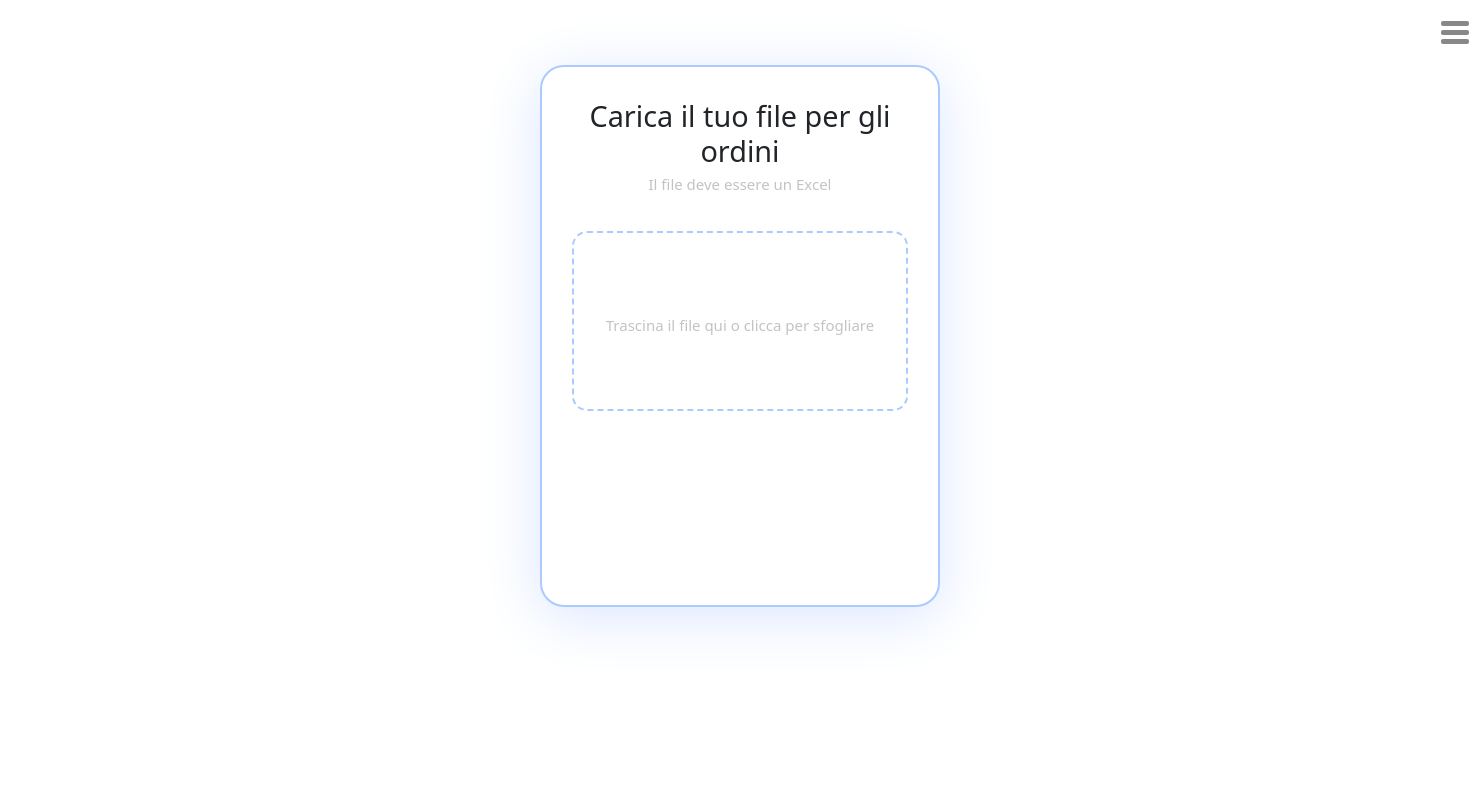
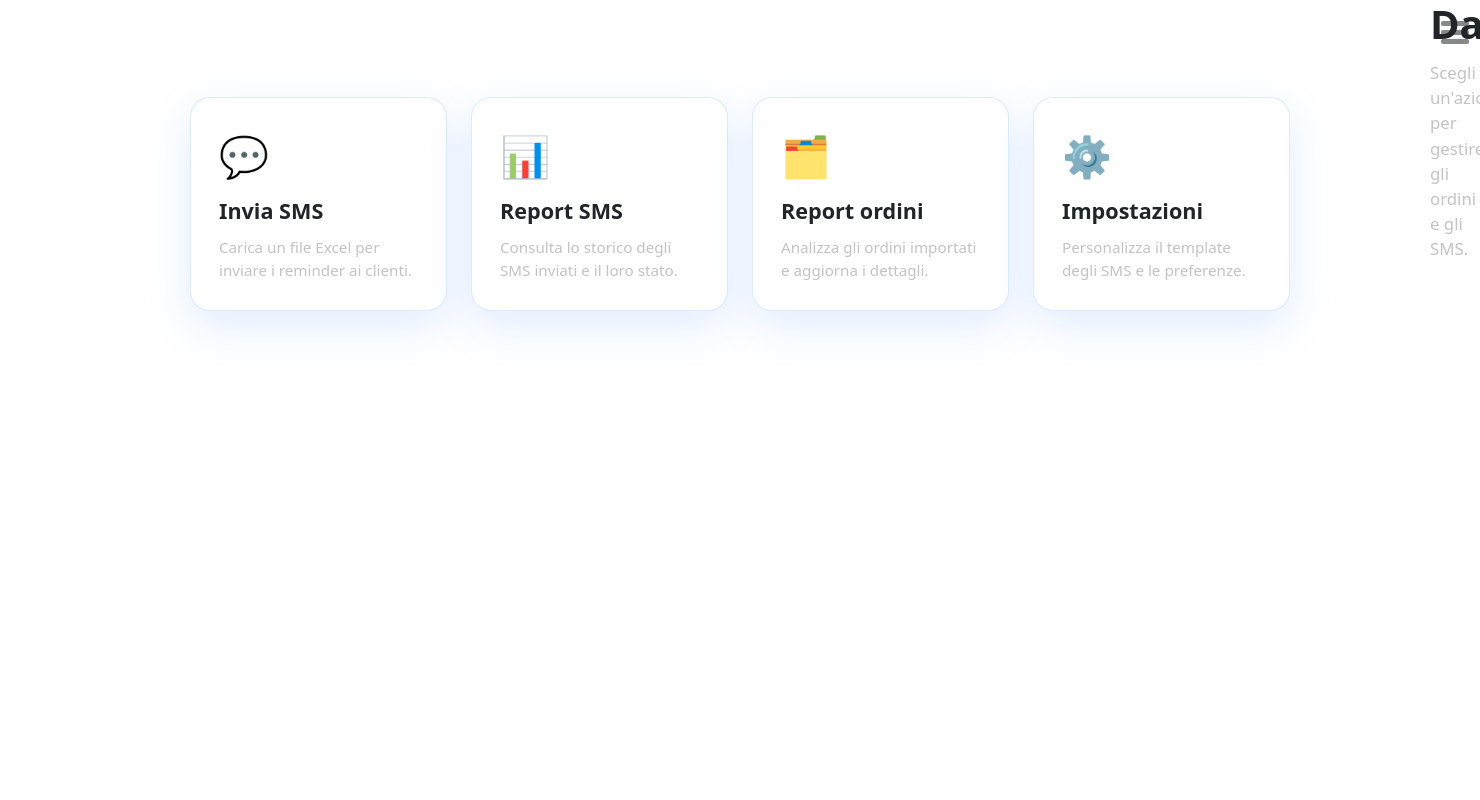
Before and after one commit to Gigibit/daniel, a Flask app: page / in a window 1480 px wide; the page is wider, and only the part inside the window is pictured. Run offline with Flask 3, Linux system fonts and the light colour scheme.

Commit message:
Create dashboard home and send SMS route

```diff
--- a/static/style.css
+++ b/static/style.css
@@ -13,7 +13,7 @@
     --clr-light-blue: rgb(171, 202, 255);
   }
 
-  body {
+body {
     margin: 0;
     margin-top: 65px!important;
     padding: 0;
@@ -24,12 +24,97 @@
     justify-content: center;
     align-items: center;
     margin-top: 65px;
-  }
+}
+.page {
+    padding: 2rem 1.5rem 3rem;
+    min-height: calc(100vh - 65px);
+}
   .sms-icon{
     border-radius: 50%;
     width: 10px;
     height: 10px;
     margin: auto;
+  }
+  .dashboard {
+    width: 100%;
+    max-width: 1100px;
+    margin: 0 auto;
+    display: flex;
+    flex-direction: column;
+    gap: 2.5rem;
+  }
+
+  .dashboard__header {
+    text-align: left;
+  }
+
+  .dashboard__title {
+    margin: 0;
+    font-size: 2.5rem;
+    font-weight: 600;
+  }
+
+  .dashboard__subtitle {
+    margin: 0.75rem 0 0;
+    color: var(--clr-light-gray);
+    font-size: 1.05rem;
+  }
+
+  .dashboard__grid {
+    display: grid;
+    grid-template-columns: repeat(auto-fit, minmax(220px, 1fr));
+    gap: 1.5rem;
+  }
+
+  .dashboard-card {
+    display: flex;
+    flex-direction: column;
+    gap: 0.75rem;
+    padding: 1.75rem;
+    background-color: var(--clr-white);
+    border-radius: 20px;
+    text-decoration: none;
+    color: inherit;
+    box-shadow: 0 15px 45px rgba(63, 134, 255, 0.15);
+    border: 1px solid rgba(171, 202, 255, 0.4);
+    transition: transform 0.2s ease, box-shadow 0.2s ease;
+  }
+
+  .dashboard-card:hover,
+  .dashboard-card:focus {
+    transform: translateY(-4px);
+    box-shadow: 0 18px 55px rgba(63, 134, 255, 0.25);
+  }
+
+  .dashboard-card__icon {
+    font-size: 2.5rem;
+  }
+
+  .dashboard-card__title {
+    margin: 0;
+    font-size: 1.35rem;
+    font-weight: 600;
+  }
+
+  .dashboard-card__description {
+    margin: 0;
+    color: var(--clr-light-gray);
+    font-size: 0.95rem;
+    line-height: 1.5;
+  }
+
+  @media (max-width: 600px) {
+    .page {
+      padding: 1.5rem 1rem 2rem;
+    }
+
+    .dashboard__title {
+      font-size: 2rem;
+    }
+
+    .dashboard-card {
+      padding: 1.5rem;
+    }
   }
   .sms-failed{
 
--- a/templates/_navigation.html
+++ b/templates/_navigation.html
@@ -4,7 +4,8 @@
 
 <div id="menu">
   <ul>
-    <li><a href="{{ url_for('index') }}">home</a></li>
+    <li><a href="{{ url_for('index') }}">dashboard</a></li>
+    <li><a href="{{ url_for('send_sms') }}">send sms</a></li>
     <li><a href="{{ url_for('list_sms') }}">report sms</a></li>
     <li><a href="{{ url_for('list_orders') }}">report ordini</a></li>
     <li><a href="{{ url_for('settings') }}">impostazioni</a></li>
--- a/templates/base.html
+++ b/templates/base.html
@@ -1,18 +1,21 @@
 <!DOCTYPE html>
+<html lang="it">
 <head>
+    <meta charset="UTF-8" />
     <title>Daniel Dashboard</title>
-        <meta charset="UTF-8" />
-        <link rel="icon" type="image/x-icon" href="static/favicon.ico">
-        <link rel="stylesheet" href="static/style.css">
+    <link rel="icon" type="image/x-icon" href="{{ url_for('static', filename='favicon.ico') }}">
+    <link rel="stylesheet" href="{{ url_for('static', filename='style.css') }}">
     <meta name="viewport" content="width=device-width, initial-scale=1" />
-        <script src="static/menu.js"></script>
+    <script src="{{ url_for('static', filename='menu.js') }}"></script>
     <link href="https://cdn.jsdelivr.net/npm/bootstrap@5.3.3/dist/css/bootstrap.min.css" rel="stylesheet" integrity="sha384-QWTKZyjpPEjISv5WaRU9OFeRpok6YctnYmDr5pNlyT2bRjXh0JMhjY6hW+ALEwIH" crossorigin="anonymous">
     <!-- script src="https://code.jquery.com/jquery-3.7.1.min.js"   integrity="sha256-/JqT3SQfawRcv/BIHPThkBvs0OEvtFFmqPF/lYI/Cxo="   crossorigin="anonymous"></script-->
 </head>
 <body>
     {% include "_navigation.html" %}
+    <main class="page">
         {% block content %}
         <h1>Welcome!</h1>
         {% endblock content %}
+    </main>
 </body>
 </html>
--- a/templates/index.html
+++ b/templates/index.html
@@ -1,51 +1,31 @@
 {% extends "base.html" %}
 {% block content %}
-
-        <!-- Upload Area -->
-        <form id="uploadForm" method="post" action="/success" class="upload-area">
-            <!-- Header -->
-            <div class="upload-area__header">
-            <h1 class="upload-area__title">Carica il tuo file per gli ordini</h1>
-            <p class="upload-area__paragraph">
-                Il file deve essere un Excel
-                <span class="upload-area__tooltip-data"></span> <!-- Data Will be Comes From Js -->
-                </strong>
-            </p>
-            </div>
-            <!-- End Header -->
-
-            <!-- Drop Zoon -->
-            <div id="dropZoon" class="upload-area__drop-zoon drop-zoon">
-                <span class="drop-zoon__icon">
-                    <i class='bx bxs-file-image'></i>
-                </span>
-                <p class="drop-zoon__paragraph">Trascina il file qui o clicca per sfogliare</p>
-                <span id="loadingText" class="drop-zoon__loading-text">Please Wait</span>
-                <input type="file" name="file" id="fileInput" class="drop-zoon__file-input" >
-            </div>
-            <!-- End Drop Zoon -->
-
-            <!-- File Details -->
-            <div id="fileDetails" class="upload-area__file-details file-details">
-            <h3 class="file-details__title">File caricato</h3>
-
-            <div id="uploadedFile" class="uploaded-file">
-                <div class="uploaded-file__icon-container">
-                <i class='bx bxs-file-blank uploaded-file__icon'></i>
-                <span class="uploaded-file__icon-text"></span> <!-- Data Will be Comes From Js -->
-                </div>
-
-                <div id="uploadedFileInfo" class="uploaded-file__info">
-                <span class="uploaded-file__name">Progetto 1</span>
-                <span class="uploaded-file__counter">0%</span>
-                </div>
-            </div>
-            </div>
-            <!-- End File Details -->
-            <input id="load-button" type = "submit" value="Invia i reminder">
-
-        </form>
-        <!-- End Upload Area -->
-        <script   src="static/script.js"></script>
-
+<section class="dashboard">
+    <header class="dashboard__header">
+        <h1 class="dashboard__title">Dashboard</h1>
+        <p class="dashboard__subtitle">Scegli un'azione per gestire gli ordini e gli SMS.</p>
+    </header>
+    <div class="dashboard__grid">
+        <a class="dashboard-card" href="{{ url_for('send_sms') }}">
+            <div class="dashboard-card__icon" aria-hidden="true">💬</div>
+            <h2 class="dashboard-card__title">Invia SMS</h2>
+            <p class="dashboard-card__description">Carica un file Excel per inviare i reminder ai clienti.</p>
+        </a>
+        <a class="dashboard-card" href="{{ url_for('list_sms') }}">
+            <div class="dashboard-card__icon" aria-hidden="true">📊</div>
+            <h2 class="dashboard-card__title">Report SMS</h2>
+            <p class="dashboard-card__description">Consulta lo storico degli SMS inviati e il loro stato.</p>
+        </a>
+        <a class="dashboard-card" href="{{ url_for('list_orders') }}">
+            <div class="dashboard-card__icon" aria-hidden="true">🗂️</div>
+            <h2 class="dashboard-card__title">Report ordini</h2>
+            <p class="dashboard-card__description">Analizza gli ordini importati e aggiorna i dettagli.</p>
+        </a>
+        <a class="dashboard-card" href="{{ url_for('settings') }}">
+            <div class="dashboard-card__icon" aria-hidden="true">⚙️</div>
+            <h2 class="dashboard-card__title">Impostazioni</h2>
+            <p class="dashboard-card__description">Personalizza il template degli SMS e le preferenze.</p>
+        </a>
+    </div>
+</section>
 {% endblock content %}
--- a/view.py
+++ b/view.py
@@ -19,6 +19,11 @@ with app.app_context():
 @app.route('/')
 def index():
     return render_template('index.html')
+
+
+@app.route('/send-sms')
+def send_sms():
+    return render_template('send_sms.html')
 
 @app.route('/settings')
 def settings():
```
Also changed, not shown: templates/send_sms.html (added, +51 -0 lines). Lines whose indentation alone changed are shown as unchanged.
